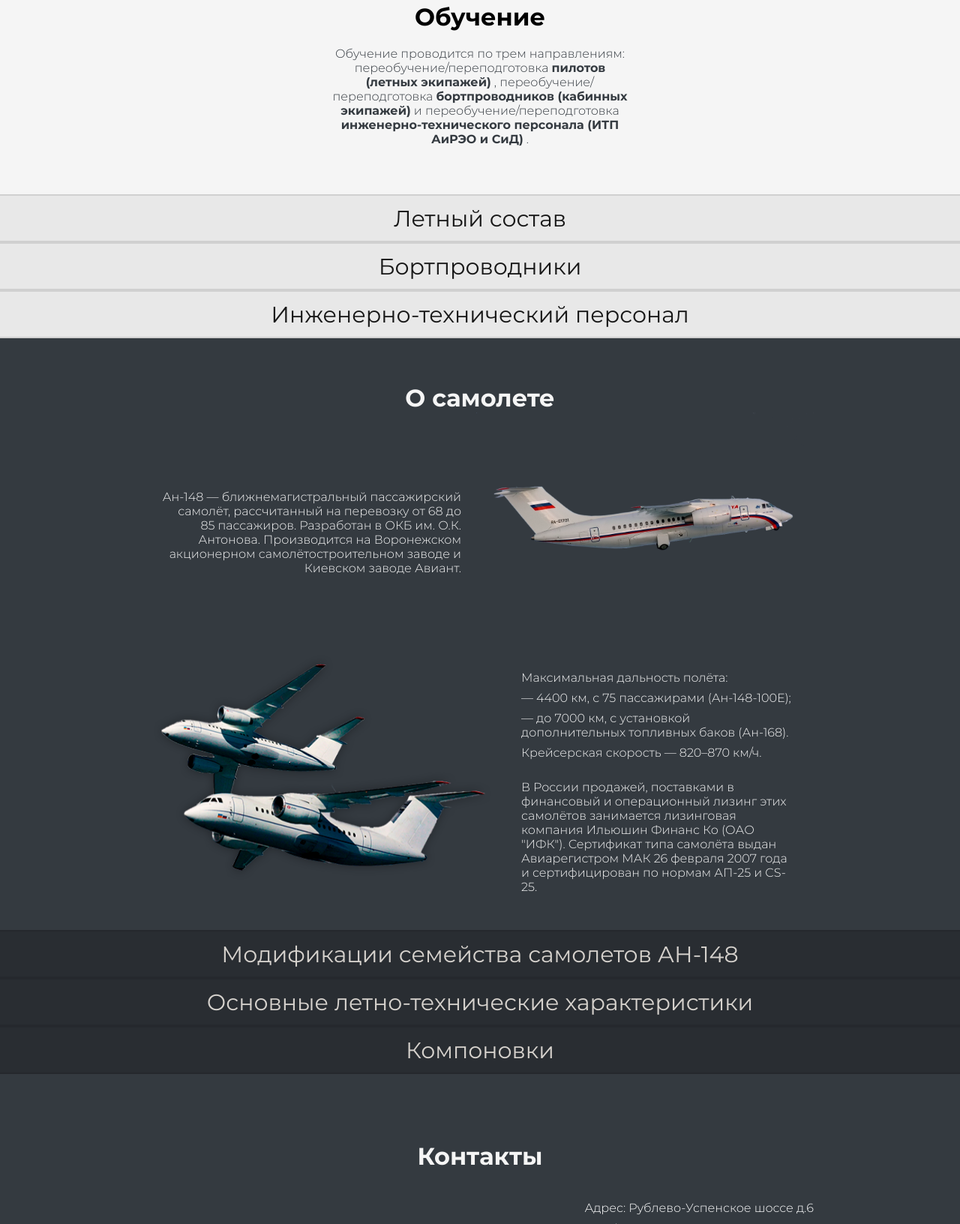
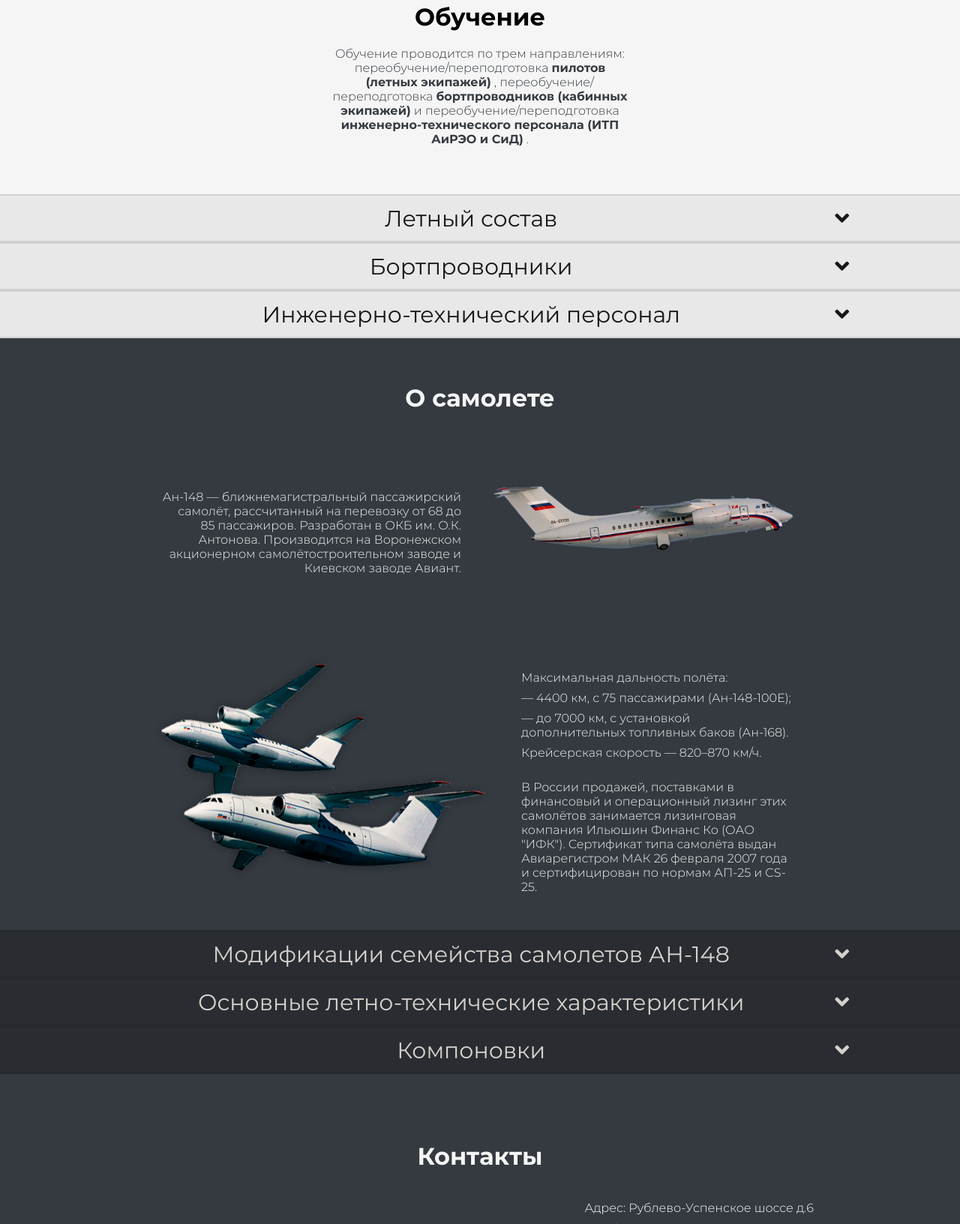
Before and after one commit to Stranger488/web-develop-cg, a website: page static/trainingAn.html in a window 1280 px wide. Shown: the part 5762-7394 px from the top of the page at 75% size. Drawn offline with Linux system fonts and the light colour scheme; grey boxes are pictures that could not be loaded.

Commit message:
feat(project): add arrows on aandopen and add small fix

```diff
--- a/js/closeopen.js
+++ b/js/closeopen.js
@@ -4,6 +4,7 @@
 };
 
 function closeopen(id) {
+	$(this).toggleClass("aandopen_active");
 	/*Для создания раскрывающихся по клику кнопочек*/
 	const element = document.getElementById(id);
 	if (element) {
--- a/js/menu.js
+++ b/js/menu.js
@@ -35,7 +35,15 @@
 	}
 };
 
-$(document).ready(initialHandlers);
+$(document).ready(() => {
+	initialHandlers();
+	$(".aandopen-light").click(function() {
+		$(this).toggleClass("aandopen_active");
+	});
+	$(".aandopen-dark").click(function() {
+		$(this).toggleClass("aandopen_active");
+	});
+});
 $(window).resize(initialHandlers);
 
 const scrollHeaderHandler = () => {
--- a/less/info.less
+++ b/less/info.less
@@ -83,7 +83,7 @@
     justify-content: center;
     user-select: none;
     cursor: pointer;
-    height: 50px;
+    min-height: 50px;
     padding: 5px 0;
     width: 100%;
     background-color: @color;
@@ -94,12 +94,10 @@
 
     @media (max-width: 940px) {
         font-size: 26px;
-        height: 42px;
     }
 
     @media (max-width: 680px) {
         font-size: 16px;
-        height: 32px;
     }
 }
 
@@ -109,6 +107,35 @@
     }
     &-dark {
         .aandopen(darken(@darkbg, 5%));
+    }
+
+    .fa {
+        transform: rotate(0deg);
+    }
+}
+
+.aandopen_active {
+    .fa {
+        transform: rotate(-180deg);
+    }
+}
+
+.aandopen-content-wrapper {
+    display: flex;
+    justify-content: center;
+    align-items: center;
+
+    span {
+        width: 75%;
+        margin-right: 5px;
+
+        @media (min-width: 1500px) {
+            width: 50%;
+        }
+    }
+
+    .fa {
+        transition: transform .2s ease;
     }
 }
 
--- a/static/trainingAn.html
+++ b/static/trainingAn.html
@@ -401,7 +401,12 @@
                     <br />
                 </div>
 
-                <div class="aandopen-light" onclick="closeopen('crew')">Летный состав</div>
+                <div class="aandopen-light" onclick="closeopen('crew')">
+                    <div class="aandopen-content-wrapper">
+                        <span>Летный состав</span>
+                        <i class="fa fa-angle-down"></i>
+                    </div>
+                </div>
                 <div id="crew" class="training-light info-dropdown">
                     <div>
                         Переобучение/переподготовка пилотов (летных экипажей) на самолет Ан-148
@@ -521,7 +526,12 @@
                     </div>
                 </div>
 
-                <div class="aandopen-light" onclick="closeopen('crew1')">Бортпроводники</div>
+                <div class="aandopen-light" onclick="closeopen('crew1')">
+                    <div class="aandopen-content-wrapper">
+                        <span>Бортпроводники</span>
+                        <i class="fa fa-angle-down"></i>
+                    </div>
+                </div>
                 <div id="crew1" class="training-light info-dropdown">
                     <div>
                         Курс переподготовки бортпроводников на воздушное судно Ан-148 включает в
@@ -951,7 +961,11 @@
                 </div>
 
                 <div class="aandopen-light" onclick="closeopen('crew2')">
-                    Инженерно-технический персонал
+                    <div class="aandopen-content-wrapper">
+                        <span>Инженерно-технический персонал</span>
+                        <i class="fa fa-angle-down"></i>
+                    </div>
+                </div>
                 </div>
                 <div id="crew2" class="training-light info-dropdown">
                     <div>
@@ -1204,7 +1218,10 @@
                 <br />
 
                 <div class="aandopen-dark" onclick="closeopen('plane1')">
-                    Модификации семейства самолетов АН-148
+                    <div class="aandopen-content-wrapper">
+                        <span>Модификации семейства самолетов АН-148</span>
+                        <i class="fa fa-angle-down"></i>
+                    </div>
                 </div>
                 <div id="plane1" class="training-dark info-dropdown">
                     <table>
@@ -1264,7 +1281,10 @@
                 </div>
 
                 <div class="aandopen-dark" onclick="closeopen('plane2')">
-                    Основные летно-технические характеристики
+                    <div class="aandopen-content-wrapper">
+                        <span>Основные летно-технические характеристики</span>
+                        <i class="fa fa-angle-down"></i>
+                    </div>
                 </div>
                 <div id="plane2" class="training-dark flex flexcol info-dropdown">
                     <table class="altertable">
@@ -1523,7 +1543,13 @@
                     </div>
                 </div>
 
-                <div class="aandopen-dark" onclick="closeopen('plane3')">Компоновки</div>
+                <div class="aandopen-dark" onclick="closeopen('plane3')">
+
+                    <div class="aandopen-content-wrapper">
+                        <span>Компоновки</span>
+                        <i class="fa fa-angle-down"></i>
+                    </div>
+                </div>
                 <div id="plane3" class="training-dark info-dropdown">
                     <!--<div class="about-text nolimit" >-->
                     <div class="flex flexcol">
```
Also changed, not shown: static/trainingIl.html (+30 -6 lines), css/main.css, 1 other file.
